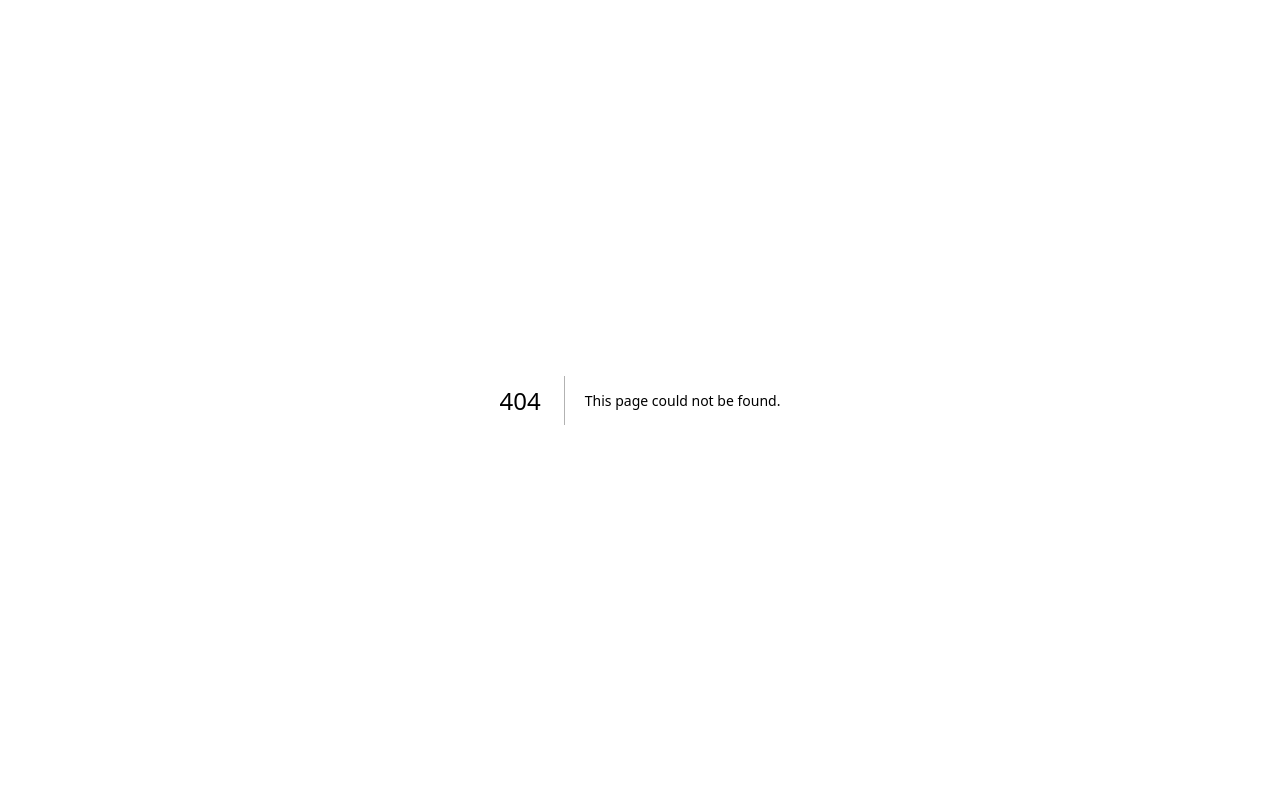
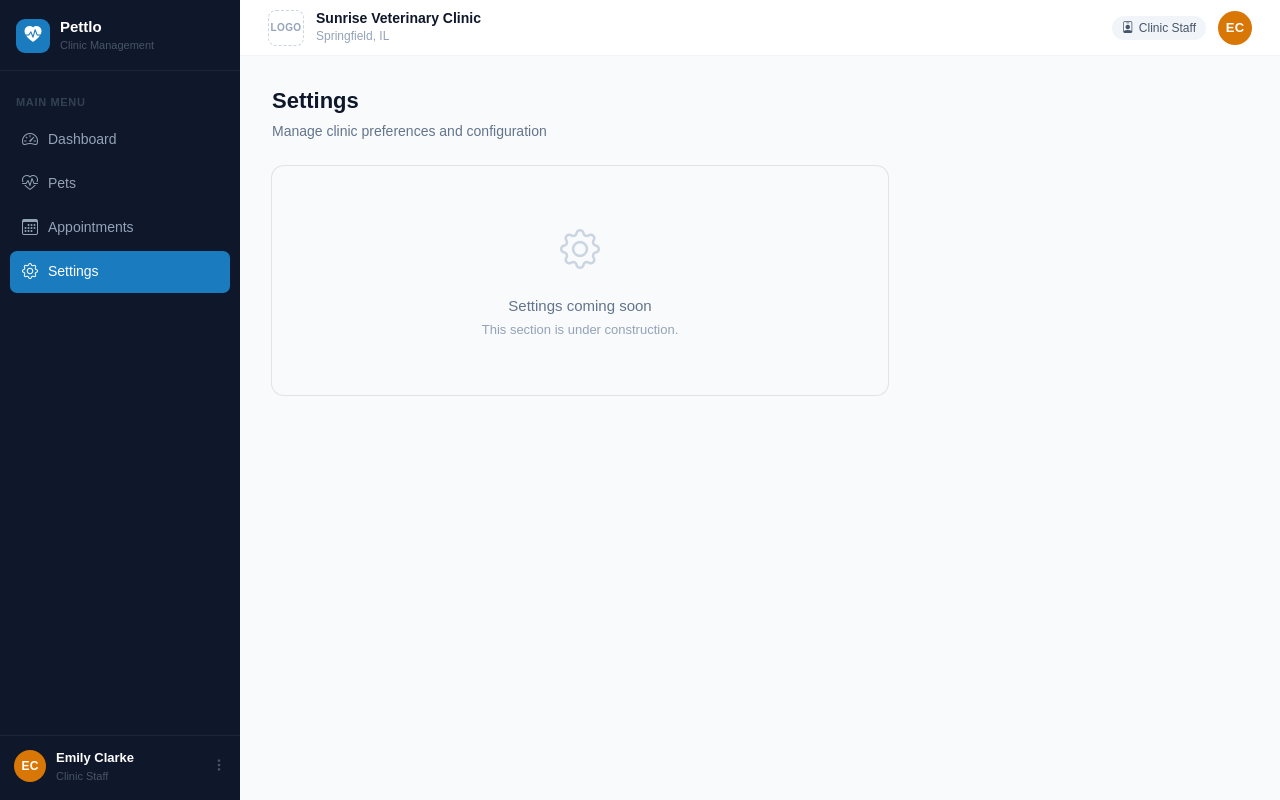
Before and after one commit to JoshuaVanStraaten/pettlo-poc, a Next.js app in the folder apps/web/: page /settings in a window 1280 px wide. Before the commit this address had no page. Built offline with nearby package versions, Linux system fonts and the light colour scheme.

Commit message:
feat: add settings placeholder page

```diff
--- /dev/null
+++ b/apps/web/app/(clinic)/settings/page.tsx
@@ -0,0 +1,17 @@
+import { Card, CardContent } from "@/components/ui/card"
+
+export default function SettingsPage() {
+  return (
+    <div style={{ padding: "28px 32px", maxWidth: 680 }}>
+      <h1 style={{ fontSize: 22, fontWeight: 700, color: "#0f172a", margin: 0 }}>Settings</h1>
+      <p style={{ fontSize: 14, color: "#64748b", margin: "4px 0 24px" }}>Manage clinic preferences and configuration</p>
+      <Card>
+        <CardContent style={{ padding: 40, textAlign: "center" }}>
+          <i className="bi bi-gear" style={{ fontSize: 40, color: "#cbd5e1" }} />
+          <p style={{ fontSize: 15, fontWeight: 500, color: "#64748b", margin: "16px 0 4px" }}>Settings coming soon</p>
+          <p style={{ fontSize: 13, color: "#94a3b8", margin: 0 }}>This section is under construction.</p>
+        </CardContent>
+      </Card>
+    </div>
+  )
+}
```
